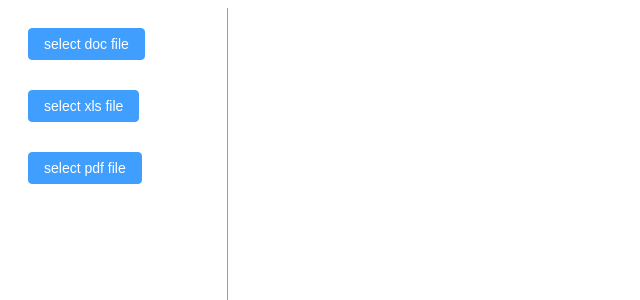
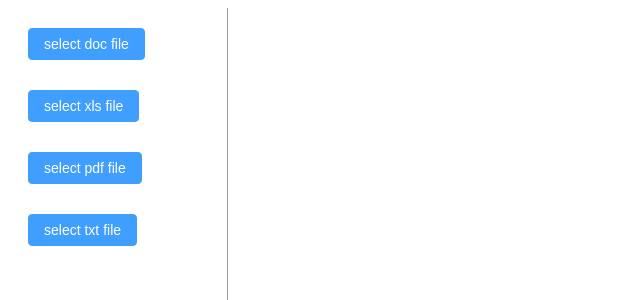
Before and after one commit to VueFilesPreview/vue-files-preview, a Vue app: page / in a window 1280 px wide. Shown: the top 300 px of the page, without its empty margins (0-640 px from the left). Built offline with nearby package versions, Linux system fonts and the light colour scheme.

Commit message:
feat: add txt preview

```diff
--- a/packages/preview/index.vue
+++ b/packages/preview/index.vue
@@ -8,6 +8,9 @@
     </div>
     <div v-else-if="type === 'pdf'">
       <vue-office-pdf :src="pdf" style="height: 100vh" @rendered="renderedHandler" @error="errorHandler" />
+    </div>
+    <div v-else-if="type === 'txt'">
+      {{ props.fileRender }}
     </div>
   </div>
 </template>
@@ -34,7 +37,7 @@ const props = defineProps({
     }
   },
   fileRender: {
-    type: ArrayBuffer
+    type: [ArrayBuffer, String]
   }
 })
 
--- a/src/App.vue
+++ b/src/App.vue
@@ -1,26 +1,14 @@
 <template>
   <div class="main-container">
     <div class="upload-btn">
-      <el-upload ref="docUpload" action="none" :limit="1" :on-exceed="handleExceed" :on-change="changeDocHandle"
-        :auto-upload="false">
+      <el-upload v-for="upload in uploadItems" :key="upload.name" :ref="upload.ref" action="none" :limit="1"
+        :accept="upload.accept" :on-exceed="handleExceed" :on-change="upload.changeFunc" :auto-upload="false">
         <template #trigger>
-          <el-button type="primary">select doc file</el-button>
-        </template>
-      </el-upload>
-      <el-upload ref="xlsUpload" action="none" :limit="1" :on-exceed="handleExceed" :on-change="changeXlsHandle"
-        :auto-upload="false">
-        <template #trigger>
-          <el-button type="primary">select xls file</el-button>
-        </template>
-      </el-upload>
-      <el-upload ref="pdfUpload" action="none" :limit="1" :on-exceed="handleExceed" :on-change="changePdfHandle"
-        :auto-upload="false">
-        <template #trigger>
-          <el-button type="primary">select pdf file</el-button>
+          <el-button type="primary">select {{ upload.name }} file</el-button>
         </template>
       </el-upload>
     </div>
-    <div class="preview-container">
+    <div v-if="fileRender" class="preview-container">
       <Preview :type="fileType" :fileRender="fileRender" />
     </div>
   </div>
@@ -42,39 +30,79 @@ const handleExceed: UploadProps['onExceed'] = (files) => {
   console.log(file, 'file')
   file.uid = genFileId()
   upload.value!.handleStart(file)
-  console.log(upload.value)
 }
 
-const changeHandle = (file) => {
-  console.log(file, 'file')
-  let fileReader = new FileReader()
+const changeFileHandle = (file) => {
+  const fileReader = new FileReader()
   fileReader.readAsArrayBuffer(file.raw)
   fileReader.onload = () => {
-    console.log(fileReader.result, 'fileReader.result')
     fileRender.value = fileReader.result;
   }
 }
 
 const changeDocHandle: UploadProps['onChange'] = (uploadFile: UploadFile, uploadFiles: UploadFiles) => {
-  changeHandle(uploadFile)
+  changeFileHandle(uploadFile)
   setTimeout(() => {
     fileType.value = 'docx'
   }, 200)
 }
 
 const changeXlsHandle: UploadProps['onChange'] = (uploadFile: UploadFile, uploadFiles: UploadFiles) => {
-  changeHandle(uploadFile)
+  changeFileHandle(uploadFile)
   setTimeout(() => {
     fileType.value = 'xlsx'
   }, 200)
 }
 
 const changePdfHandle: UploadProps['onChange'] = (uploadFile: UploadFile, uploadFiles: UploadFiles) => {
-  changeHandle(uploadFile)
+  changeFileHandle(uploadFile)
   setTimeout(() => {
     fileType.value = 'pdf'
   }, 200)
 }
+
+const changeTxtHandle: UploadProps['onChange'] = (uploadFile: UploadFile, uploadFiles: UploadFiles) => {
+  const file = uploadFile
+  const fileReader = new FileReader()
+  fileReader.readAsText(file.raw)
+  fileReader.onload = () => {
+    fileRender.value = fileReader.result;
+  }
+  setTimeout(() => {
+    fileType.value = 'txt'
+  }, 200)
+}
+
+const uploadItems = [
+  {
+    name: 'doc',
+    ref: 'docUpload',
+    type: ['doc', 'docx'],
+    accept: 'doc,docx',
+    changeFunc: changeDocHandle
+  },
+  {
+    name: 'xls',
+    ref: 'xlsUpload',
+    type: ['xls', 'xlsx'],
+    accept: 'xls,xlsx',
+    changeFunc: changeXlsHandle
+  },
+  {
+    name: 'pdf',
+    ref: 'pdfUpload',
+    type: ['pdf'],
+    accept: 'pdf',
+    changeFunc: changePdfHandle
+  },
+  {
+    name: 'txt',
+    ref: 'txtUpload',
+    type: ['txt'],
+    accept: 'txt',
+    changeFunc: changeTxtHandle
+  }
+]
 </script>
 
 <style lang="scss" scoped>
```
Also changed, not shown: testFiles/test.txt (added).
